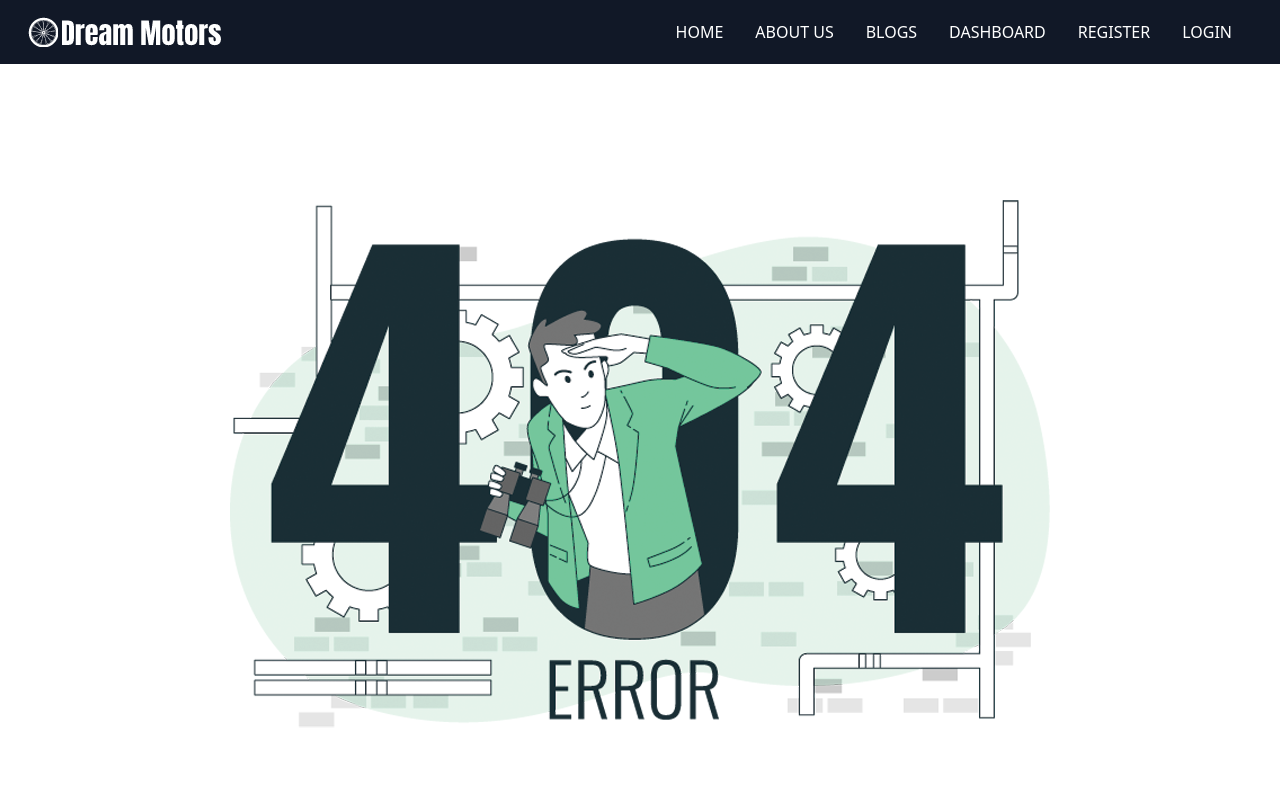
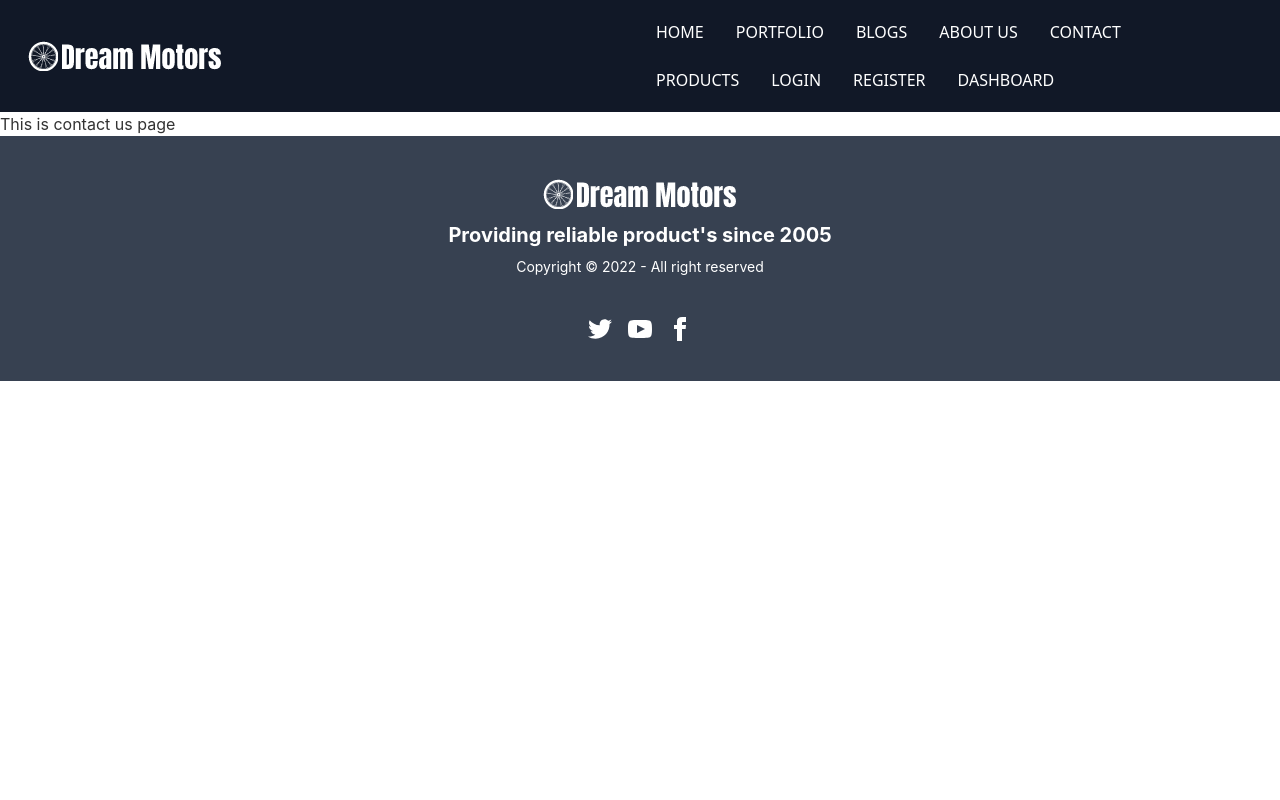
Before and after one commit to prokhairul/dream-motors-client, a React (Create React App) app: page /contact in a window 1280 px wide. Shown: the top 800 px of the page. Built offline with nearby package versions, Linux system fonts and the light colour scheme.

Commit message:
Route Fixed

```diff
--- a/src/App.css
+++ b/src/App.css
@@ -1,6 +1,10 @@
 .lg\:stats-horizontal {
   width: 100%;
   height: 150px;
+}
+
+a:active {
+  background-color: #fc2865;
 }
 
 
--- a/src/App.js
+++ b/src/App.js
@@ -7,6 +7,8 @@ import Footer from './Pages/Shared/Footer';
 import About from './Pages/About/About';
 import Blogs from './Pages/Blogs/Blogs';
 import NotFound from './Pages/NotFound/NotFound';
+import Portfolio from './Pages/Portfolio/Portfolio';
+import Contact from './Pages/Shared/Contact';
 
 
 
@@ -21,6 +23,8 @@ function App() {
           <Route path='/home' element={<Home />}></Route>
           <Route path='/about' element={<About />}></Route>
           <Route path='/blogs' element={<Blogs />}></Route>
+          <Route path='/contact' element={<Contact />}></Route>
+          <Route path='/portfolio' element={<Portfolio />}></Route>
         </Routes>
 
         <Footer></Footer>
--- a/src/Pages/Home/Banner.js
+++ b/src/Pages/Home/Banner.js
@@ -1,4 +1,5 @@
 import React from 'react';
+import { Link } from 'react-router-dom';
 import bannerbg from '../../assets/images/banner-bg.webp'
 
 const Banner = () => {
@@ -14,7 +15,7 @@ const Banner = () => {
                     <h1 class="lg:text-7xl text-5xl font-bold text-white tracking-widest">GAUGE</h1>
                     <h1 class="lg:text-7xl text-5xl font-bold text-white tracking-widest" >BUCKET</h1>
                     <p class="py-6 lg:w-6/12 text-white text-xl leading-relaxed">The DM Lowrider's Gauge Bucket allows you relocate the stock gauge to a more visible and ergonomic position. This beautifully machined piece encases your stock Harley gauges and mounts in a variety of different ways.</p>
-                    <button class="btn btn-accent text-white font-bold">Purchase Now</button>
+                    <Link to="/products"><button class="btn btn-accent text-white font-bold">Purchase Now</button> </Link>
                 </div>
             </div>
         </div>
--- a/src/Pages/Home/Goals.js
+++ b/src/Pages/Home/Goals.js
@@ -1,4 +1,5 @@
 import React from 'react';
+import { Link } from 'react-router-dom';
 import bike from '../../assets/images/bike.png'
 
 const Goals = () => {
@@ -9,7 +10,7 @@ const Goals = () => {
                     <div className='lg:col-start-1 lg:col-end-3'>
                         <h1 class="text-5xl font-bold text-slate-900">Our History</h1>
                         <p class="py-6 w-10/12 text-xl"> Riding has always been about breaking free. As a band of renegades out to ride the road on our own terms, we take that idea seriously. That means a healthy respect for tradition but also the need to forge our own path. It means crafting components so every rider can escape conformity. And most of all, it means precision engineering that elevates both the form and function of the riding experience as we deliver world-class performance motorcycle parts and accessories. Dream Motors has been a pretty quiet, heads down working company. We’ve stayed quietly to the periphery of the Harley-Davidson™ scene... </p>
-                        <button class="btn btn-accent">Read More</button>
+                        <Link to="/about"><button class="btn btn-accent">Read More</button></Link>
                     </div>
 
                     <div className='lg:col-end-7 lg:col-span-2'>
--- a/src/Pages/Home/Subscribe.js
+++ b/src/Pages/Home/Subscribe.js
@@ -1,4 +1,5 @@
 import React from 'react';
+import { Link } from 'react-router-dom';
 
 const Subscribe = () => {
     return (
@@ -13,7 +14,7 @@ const Subscribe = () => {
 
                     <div className='flex '>
                         <input type="text" placeholder="name@site.com" class="input input-bordered w-full pr-16" />
-                        <button class="btn btn-accent ml-2">Subscribe</button>
+                        <Link to="#"><button class="btn btn-accent ml-2">Subscribe</button></Link>
 
                     </div>
 
--- /dev/null
+++ b/src/Pages/Portfolio/Portfolio.js
@@ -0,0 +1,11 @@
+import React from 'react';
+
+const Portfolio = () => {
+    return (
+        <div>
+            <h2>This is my Personla Portfolio Page</h2>
+        </div>
+    );
+};
+
+export default Portfolio;
--- /dev/null
+++ b/src/Pages/Shared/Contact.js
@@ -0,0 +1,11 @@
+import React from 'react';
+
+const Contact = () => {
+    return (
+        <div>
+            <h2>This is contact us page</h2>
+        </div>
+    );
+};
+
+export default Contact;
--- a/src/Pages/Shared/Header.js
+++ b/src/Pages/Shared/Header.js
@@ -1,15 +1,19 @@
 import React from 'react';
+import { Link } from 'react-router-dom';
 import logo from '../../assets/images/logo.png'
 
 const Header = () => {
 
     const liItems = <>
-        <li className='hover:bg-accent rounded-bl rounded-tr'><a>Home</a></li>
-        <li className='hover:bg-accent rounded-bl rounded-tr'><a>About Us</a></li>
-        <li className='hover:bg-accent rounded-bl rounded-tr'><a>Blogs</a></li>
-        <li className='hover:bg-accent rounded-bl rounded-tr'><a>Dashboard</a></li>
-        <li className='hover:bg-accent rounded-bl rounded-tr'><a>Register</a></li>
-        <li className='hover:bg-accent rounded-bl rounded-tr'><a>login</a></li>
+        <li className='hover:bg-accent rounded-bl rounded-tr'> <Link to="/">Home</Link></li>
+        <li className='hover:bg-accent rounded-bl rounded-tr'><Link to="/portfolio">Portfolio</Link></li>
+        <li className='hover:bg-accent rounded-bl rounded-tr'><Link to="/blogs">Blogs</Link></li>
+        <li className='hover:bg-accent rounded-bl rounded-tr'><Link to="/about">About Us</Link></li>
+        <li className='hover:bg-accent rounded-bl rounded-tr'><Link to="/contact">Contact</Link></li>
+        <li className='hover:bg-accent rounded-bl rounded-tr'><Link to="/products">Products</Link></li>
+        <li className='hover:bg-accent rounded-bl rounded-tr'><Link to="/login">Login</Link></li>
+        <li className='hover:bg-accent rounded-bl rounded-tr'><Link to="/login">Register</Link></li>
+        <li className='hover:bg-accent rounded-bl rounded-tr'><Link to="/dashboard">Dashboard</Link></li>
     </>
 
     return (
@@ -23,11 +27,11 @@ const Header = () => {
                         {liItems}
                     </ul>
                 </div>
-                <a class="btn btn-ghost normal-case text-xl"> <img src={logo} /></a>
+                <Link to="/" class="btn btn-ghost normal-case text-xl"> <img src={logo} /></Link>
             </div>
 
             <div class="navbar-end pr-6 hidden lg:flex">
-                <ul class="menu menu-horizontal p-0 text-white font-sans antialiased uppercase font-medium">
+                <ul class="menu menu-horizontal p-0 text-white font-sans antialiased uppercase font-medium ">
                     {liItems}
                 </ul>
             </div>
```
